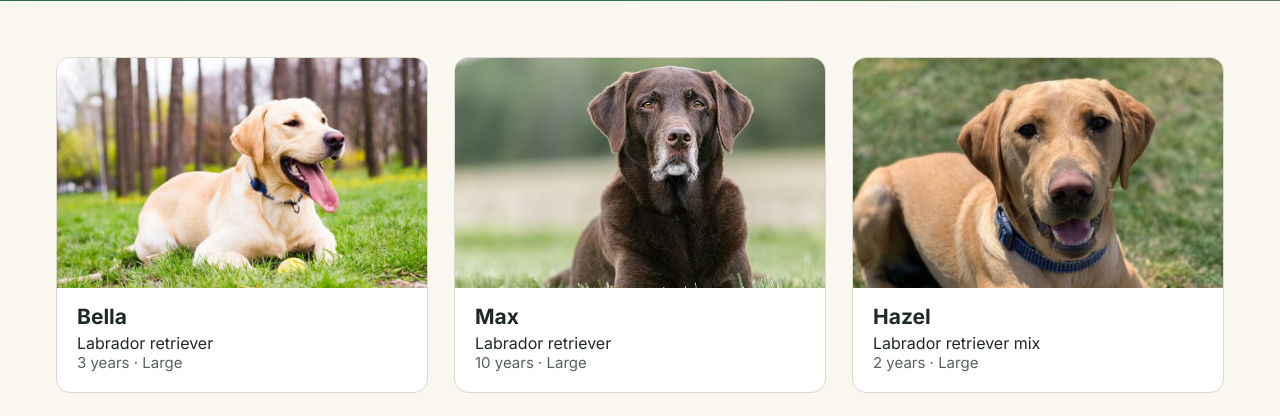
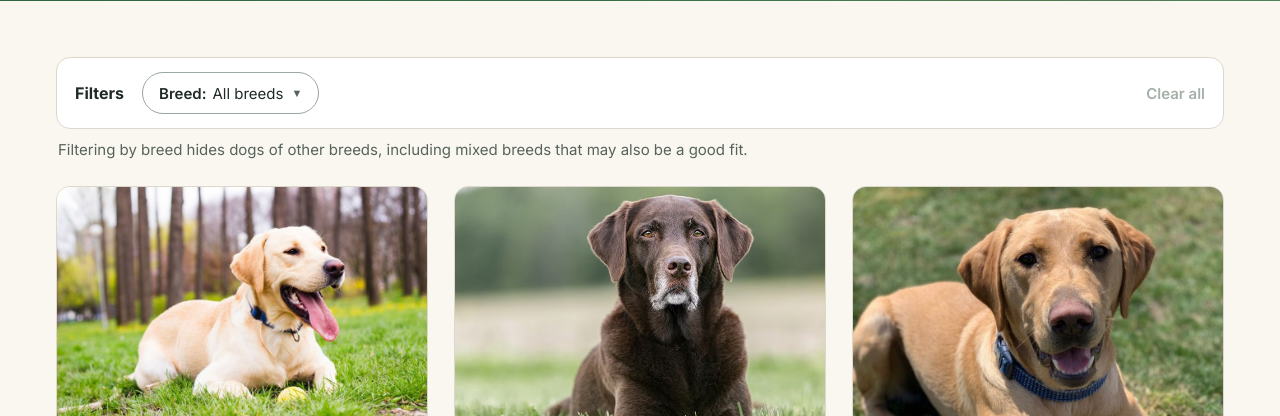
Before and after one commit to Glassjul/lucky-leos-rescue, a Flask app: page /dogs in a window 1280 px wide. Shown: the part 435-851 px from the top of the page. Run offline with Flask 3, Linux system fonts and the light colour scheme.

Commit message:
Add breed filter and clear all

```diff
--- a/app.py
+++ b/app.py
@@ -1,6 +1,7 @@
  # Import the Flask class from the flask package
-from flask import Flask, render_template
-from dogs import DOGS
+from flask import Flask, render_template, request
+from dogs import DOGS, BREEDS
+from filters import filter_by_breed
 
 # Create the web app
 app = Flask(__name__)
@@ -14,9 +15,21 @@ def welcome():
 # When someone visits /dogs, show the adoptable dogs page
 @app.route("/dogs")
 def dogs():
-    # Send the full list of dogs to the template
-    return render_template("dogs.html", active_page="dogs", dogs=DOGS)
+    # Read the chosen breed from the URL, for example /dogs?breed=Beagle
+    # If there is no breed in the URL, use an empty string (All breeds)
+    selected_breed = request.args.get("breed", "")
+
+    # Keep only the dogs that match the chosen breed
+    shown_dogs = filter_by_breed(DOGS, selected_breed)
+
+    return render_template(
+        "dogs.html",
+        active_page="dogs",
+        dogs=shown_dogs,
+        breeds=BREEDS,
+        selected_breed=selected_breed,
+    )
 
 # Start the server only when this file is run directly
 if __name__ == "__main__":
-    app.run(debug=True)
+    app.run(debug=True, port=5001)
--- a/dogs.py
+++ b/dogs.py
@@ -102,3 +102,21 @@ DOGS = [
         "photo_position": "50% 50%",
     },
 ]
+
+# The breeds shown in the Breed filter, in alphabetical order.
+# Poodle has no dogs right now, which is how adopters reach the
+# "No matches" view.
+BREEDS = [
+    "Beagle",
+    "Boxer",
+    "Chihuahua",
+    "Dachshund",
+    "German shepherd",
+    "Golden retriever",
+    "Labrador retriever",
+    "Labrador retriever mix",
+    "Pit bull terrier mix",
+    "Poodle",
+    "Shih Tzu",
+    "Siberian husky",
+]
--- /dev/null
+++ b/filters.py
@@ -0,0 +1,14 @@
+# Return only the dogs whose breed matches the chosen breed.
+# If no breed is chosen (an empty string), return every dog.
+def filter_by_breed(dogs, breed):
+    # No breed chosen: show all dogs
+    if breed == "":
+        return dogs
+
+    # Start with an empty list and add each dog that matches
+    matching_dogs = []
+    for dog in dogs:
+        if dog["breed"] == breed:
+            matching_dogs.append(dog)
+
+    return matching_dogs
--- a/static/css/style.css
+++ b/static/css/style.css
@@ -373,3 +373,104 @@ h2 {
   color: var(--muted);
   margin-top: 4px;
 }
+
+/* =========================================
+   Adoptable dogs page: filters toolbar
+   ========================================= */
+.filter-bar {
+  display: flex;
+  align-items: center;
+  gap: 14px;
+  padding: 14px 18px;
+  background: #fff;
+  border: 1px solid var(--line);
+  border-radius: 14px;
+}
+
+.filter-label {
+  font-weight: 700;
+  font-size: 16px;
+  margin-right: 4px;
+}
+
+/* The Breed pill when no breed is chosen */
+.pill {
+  position: relative;
+  height: 42px;
+  padding: 0 16px;
+  border: 1.5px solid #9BA79F;
+  border-radius: 999px;
+  background: #fff;
+  display: flex;
+  align-items: center;
+  gap: 6px;
+  font-size: 15px;
+}
+
+.pill label {
+  font-weight: 600;
+}
+
+/* The dropdown inside the pill. "appearance: none" hides the
+   browser's own arrow so we can use our own. */
+.pill select {
+  appearance: none;
+  border: none;
+  background: transparent;
+  font-family: inherit;
+  font-size: 15px;
+  color: inherit;
+  padding: 0 18px 0 0;
+  cursor: pointer;
+  field-sizing: content;
+}
+
+.pill-arrow {
+  font-size: 11px;
+  color: var(--muted);
+  margin-left: -16px;
+  pointer-events: none;
+}
+
+/* The Breed pill when a breed is chosen */
+.pill.active {
+  background: var(--green-light);
+  border-color: var(--green);
+  color: var(--green-dark);
+}
+
+.pill.active .pill-arrow {
+  color: var(--green-dark);
+}
+
+/* The X that removes the breed filter */
+.pill-remove {
+  margin-left: 8px;
+  padding-left: 10px;
+  border-left: 1.5px solid #9DBDA6;
+  font-size: 14px;
+  font-weight: 700;
+  color: var(--green-dark);
+  text-decoration: none;
+}
+
+/* Clear all when a filter is on */
+.clear-all {
+  margin-left: auto;
+  font-size: 15px;
+  font-weight: 600;
+  color: var(--green-dark);
+  text-underline-offset: 3px;
+}
+
+/* Clear all when no filter is on */
+.clear-all.inactive {
+  color: #A5AFA8;
+}
+
+.filter-note {
+  margin: 10px 2px 24px;
+  font-size: 15px;
+  color: var(--muted);
+  line-height: 1.5;
+}
--- a/templates/dogs.html
+++ b/templates/dogs.html
@@ -14,6 +14,35 @@
   </section>
 
   <section class="section">
+        <!-- Filters toolbar. Choosing a breed reloads the page as /dogs?breed=... -->
+    <form class="filter-bar" method="get" action="/dogs">
+      <span class="filter-label">Filters</span>
+
+      <!-- Breed pill: turns green when a breed is chosen -->
+      <div class="pill {% if selected_breed != '' %}active{% endif %}">
+        <label for="breed">Breed:</label>
+        <select id="breed" name="breed" onchange="this.form.submit()">
+          <option value="">All breeds</option>
+          {% for breed in breeds %}
+            <option value="{{ breed }}" {% if breed == selected_breed %}selected{% endif %}>{{ breed }}</option>
+          {% endfor %}
+        </select>
+        <span class="pill-arrow">▼</span>
+        {% if selected_breed != '' %}
+          <a class="pill-remove" href="/dogs" aria-label="Remove breed filter">✕</a>
+        {% endif %}
+      </div>
+
+      <!-- Clear all: a link when a filter is on, gray text when it is off -->
+      {% if selected_breed != '' %}
+        <a class="clear-all" href="/dogs">Clear all</a>
+      {% else %}
+        <span class="clear-all inactive">Clear all</span>
+      {% endif %}
+    </form>
+
+    <p class="filter-note">Filtering by breed hides dogs of other breeds, including mixed breeds that may also be a good fit.</p>
+
     <!-- Dog cards: one card for each dog in the "dogs" list -->
     <div class="dog-grid">
       {% for dog in dogs %}
```
